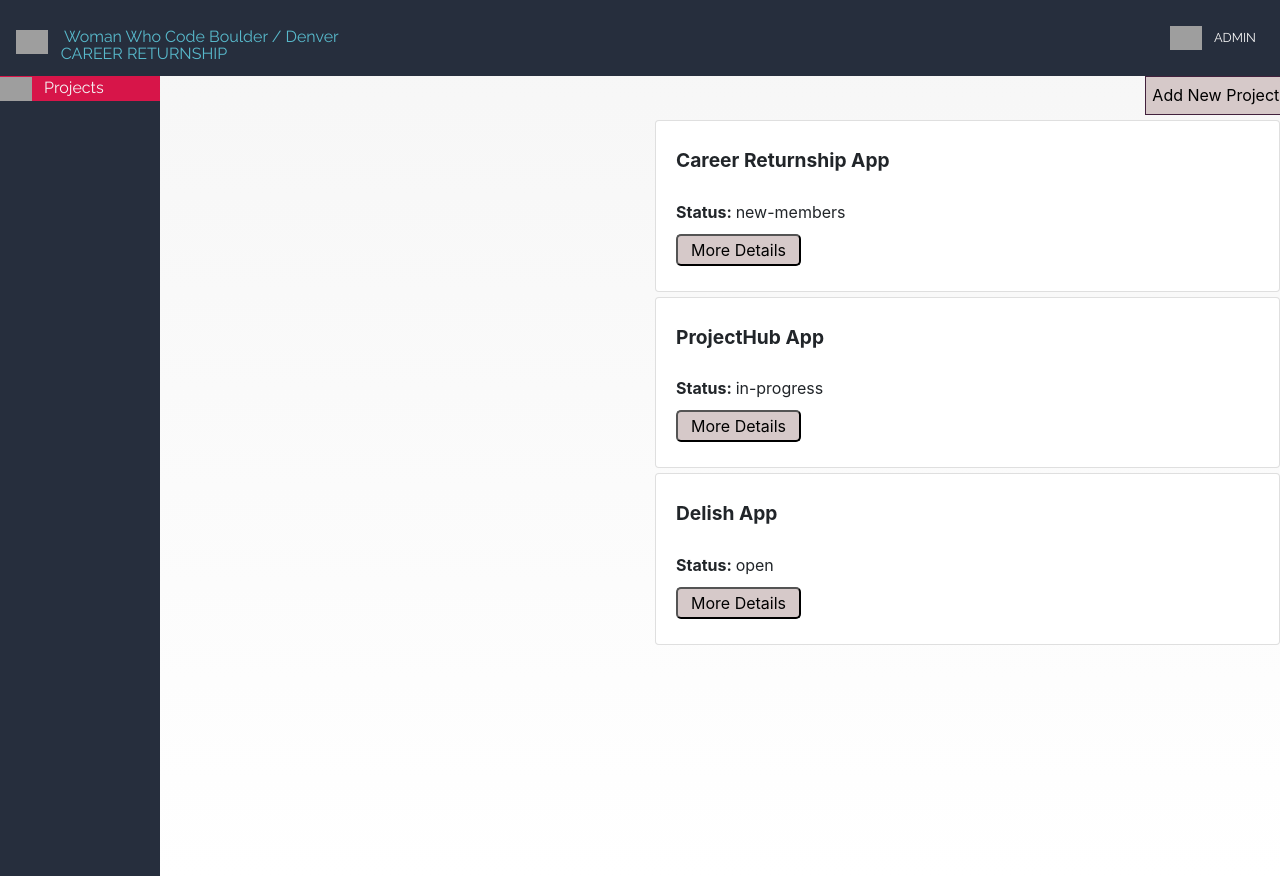
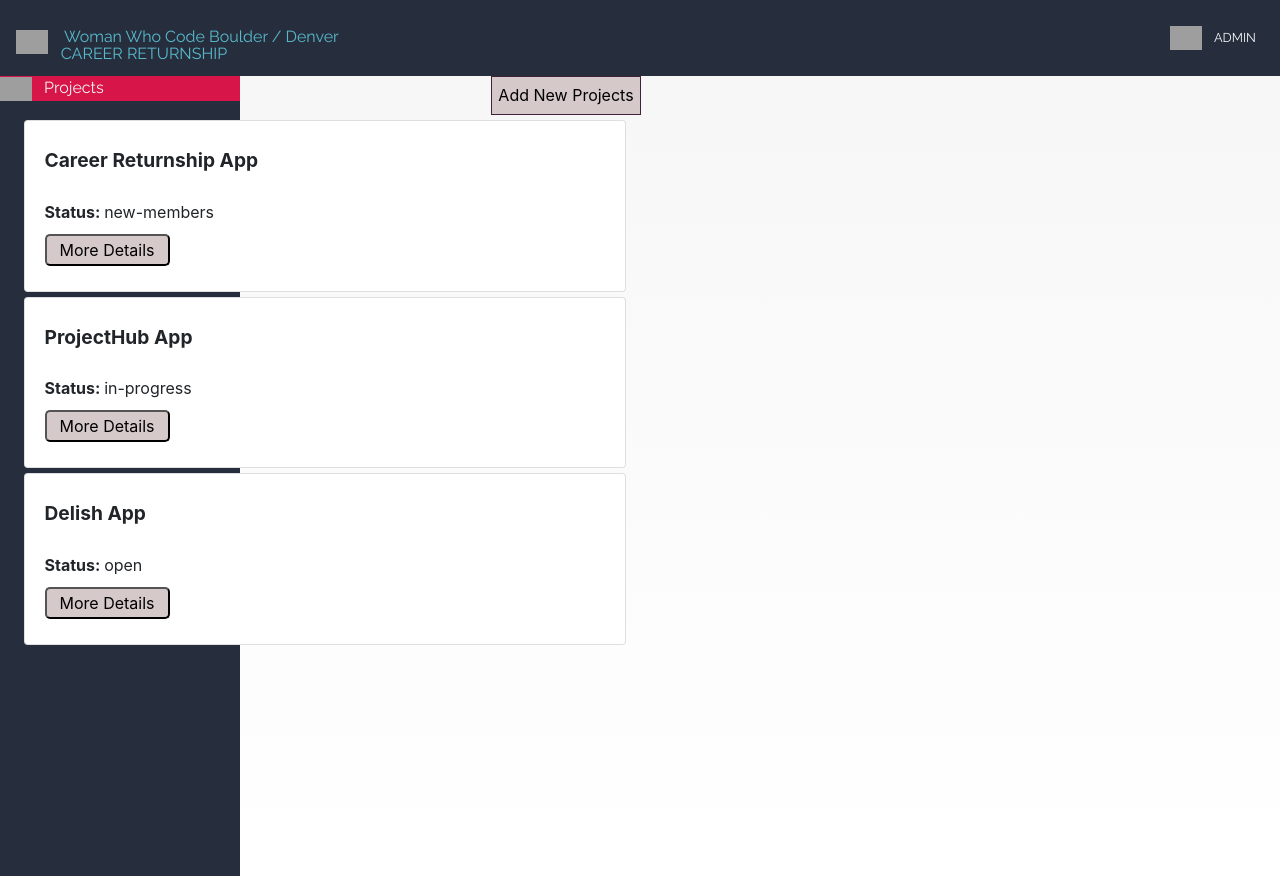
Before and after one commit to women-who-software/returnship-project-voting, a React (Create React App) app in the folder client/: page /admin in a window 1280 px wide. Built offline with nearby package versions, Linux system fonts and the light colour scheme; grey boxes are pictures that could not be loaded.

Commit message:
Refactor(Styling): Admin Panel Redesign
- Modify AdminPanel to align with new mockup redesign
- Add SideBar component with styling

```diff
--- a/client/src/Components/AdminPanel/AdminPanel.js
+++ b/client/src/Components/AdminPanel/AdminPanel.js
@@ -38,12 +38,12 @@
   return (
     <>
       <AdminPanelHeader />
-      <Container fluid className="admin">
-        <Row>
+      {/* <Container className="admin"> */}
+      {/* <Row>
         <Col className="sideBar">
           <SideBar />
         </Col>
-          <Col className='admin-panel'>
+        <Col className="admin-panel">
           <Row className="d-flex justify-content-end">
             <a href="" className="admin-btn">
               Add New Projects
@@ -53,8 +53,23 @@
             <Col>{getProjects}</Col>
           </Row>
         </Col>
-        </Row>
-      </Container>
+      </Row> */}
+      {/* </Container> */}
+      <div className="row admin-container">
+        <div className="col sideBar">
+          <SideBar className="sideBar-component" />
+        </div>
+        <div className="col admin-panel">
+          <div className="row d-flex justify-content-end">
+            <a href="" className="admin-btn">
+              Add New Projects
+            </a>
+          </div>
+          <div className="row">
+            <div className="col">{getProjects}</div>
+          </div>
+        </div>
+      </div>
     </>
   );
 }
--- a/client/src/Components/SideBar/SideBar.js
+++ b/client/src/Components/SideBar/SideBar.js
@@ -9,9 +9,11 @@
 import Nav from "react-bootstrap/Nav";
 
 const SideBar = () => (
-  <Container fluid className="sideBar--container">
+  <>
+    {/* <Container className="sideBar--container">
       <Row className="sideBar--row">
-      {/* <Col> */}
+        Comment out `col` below
+        <Col>
         <NavLink className="sideBar--link" exact to="/admin">
           <img
             src="https://github.com/wwcodecolorado/returnship-project-voting/blob/kl-feature12-admin-panel-redesign/client/assets/icons/archives.png?raw=true"
@@ -21,9 +23,23 @@
           />
           Projects
         </NavLink>
-      {/* </Col> */}
+        </Col>
       </Row>
-  </Container>
+    </Container> */}
+    <div className="col sideBar--container">
+      <div className="row sideBar--row">
+        <NavLink className="sideBar--link" exact to="/admin">
+          <img
+            src="https://github.com/wwcodecolorado/returnship-project-voting/blob/kl-feature12-admin-panel-redesign/client/assets/icons/archives.png?raw=true"
+            alt="Archives Icon"
+            className="admin-header--icon"
+            id="admin-header--archives-icon"
+          />
+          Projects
+        </NavLink>
+      </div>
+    </div>
+  </>
 );
 
 export default SideBar;
--- a/client/src/scss/base/_global.scss
+++ b/client/src/scss/base/_global.scss
@@ -1,3 +1,7 @@
+// * {
+//   outline: 1px solid blueviolet;
+// }
+
 html,
 body,
 ul,
--- a/client/src/scss/components/_adminPanel.scss
+++ b/client/src/scss/components/_adminPanel.scss
@@ -7,9 +7,14 @@
 $card-bg: #c7d3dd;
 $small-button-bg: #d6c9c9;
 
+// .admin-container {
+//   width: 150%;
+// }
+
 .admin-panel {
   padding-right: 15px;
   padding-left: 15px;
+  left: -39rem;
 }
 
 .admin-btn {
@@ -77,7 +82,22 @@
     display: block;
   }
 }
+.row {
+  margin-right: 0 !important;
+}
 
+// SideBar Col
+
+// .sideBar-component {
+//   width: 20rem !important;
+// }
+
+// div.sideBar.col {
+//   padding-right: 0 !important;
+//   width: 10rem !important;
+// }
+
+//! Media Queries
 @media (min-width: 540px) {
   .projectdetails {
     margin: 20px 50px;
--- a/client/src/scss/components/_sideBar.scss
+++ b/client/src/scss/components/_sideBar.scss
@@ -2,14 +2,12 @@
   &--container {
     display: flex;
     flex-direction: column;
+    justify-content: flex-start;
     font-family: $font-body;
-    width: 10rem !important;
+    width: 15rem !important;
     height: 100vh;
     background-color: #262e3d;
-    position: sticky;
-    // left: 0;
-    // margin: 0 0 0 0;
-    margin: 0 0 !important;
+    padding-right: 0 !important;
   }
   &--link {
     color: whitesmoke !important;
```
Lines whose indentation alone changed are shown as unchanged.
